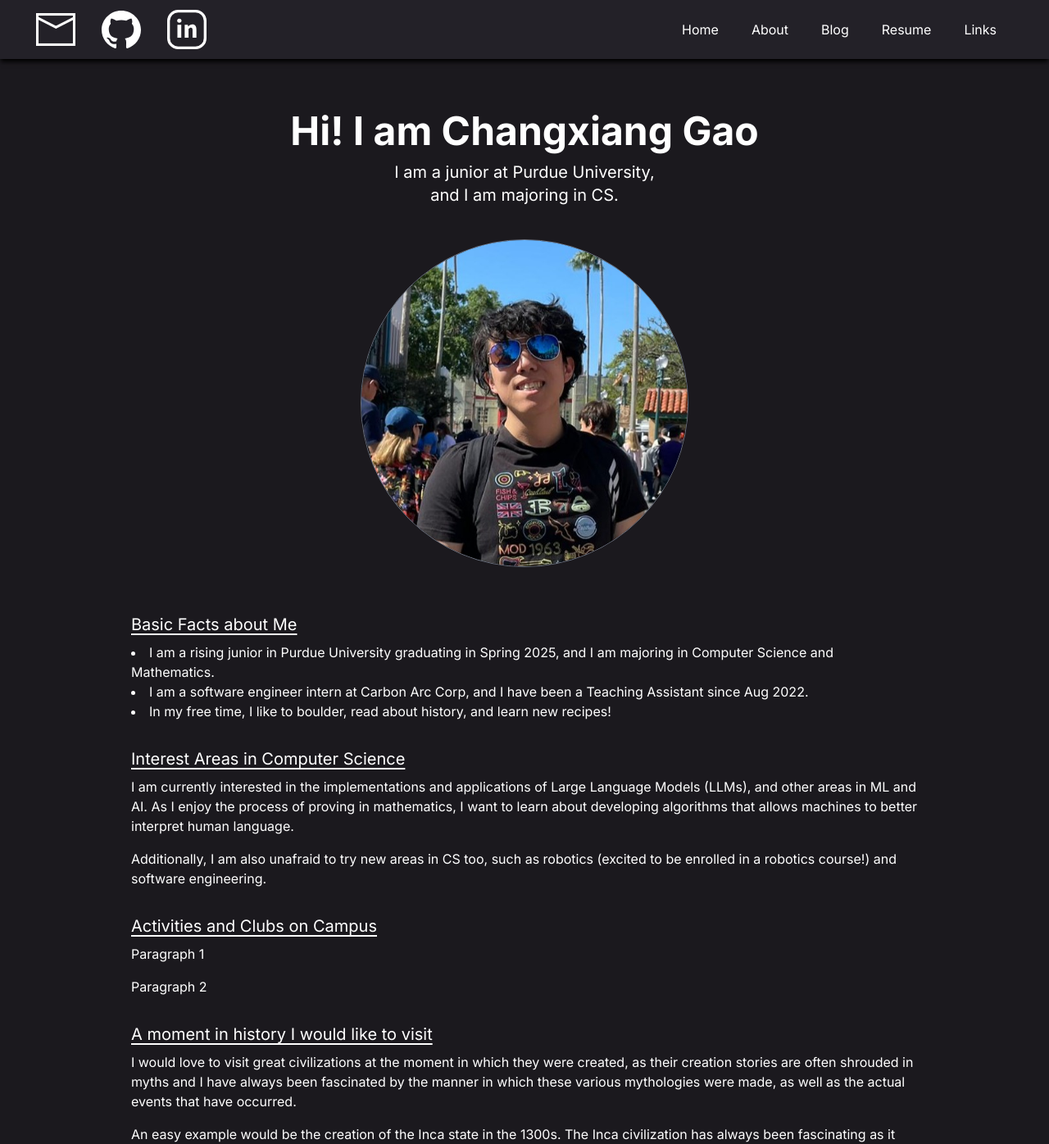
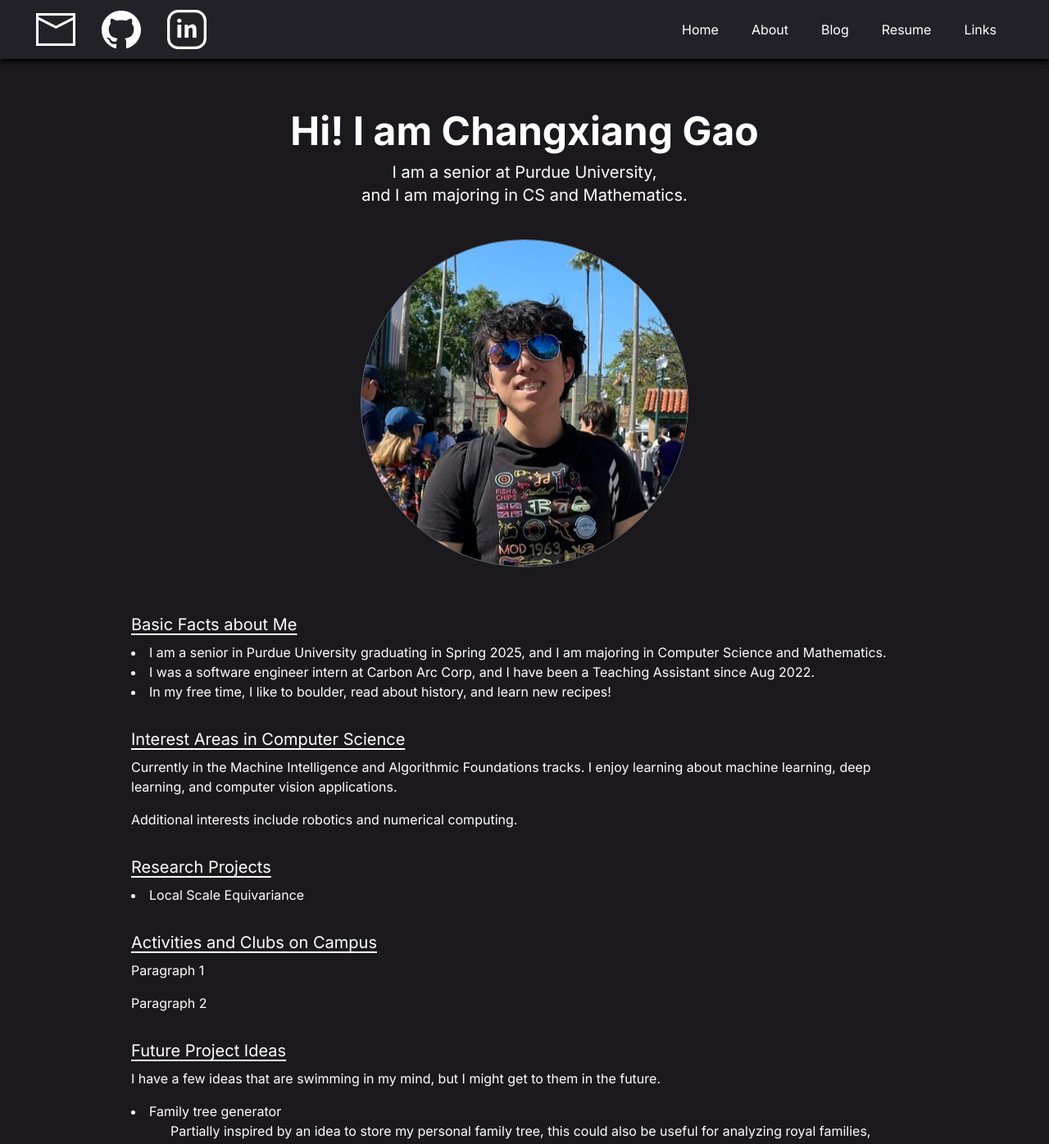
Before and after one commit to feindr54/feindr54.github.io, a Next.js app in the folder my-app/: page / in a window 1280 px wide. Shown: the top 1396 px of the page at 82% size. Built offline with nearby package versions, Linux system fonts and the light colour scheme.

Commit message:
Changed layout, and adding project section

```diff
--- /dev/null
+++ b/my-app/app/about/page.js
@@ -0,0 +1,21 @@
+import Image from 'next/image'
+import Link from 'next/link'
+import Section from '../../components/section'
+
+const PHOTO_SIZE = 200
+
+export default function About() {
+  return(
+    <div className="min-h-screen flex flex-col items-center">
+      <div className='p-10'>
+        <Image
+          src="/profile_pic_500px.jpg"
+          width={PHOTO_SIZE}
+          height={PHOTO_SIZE}
+          alt="my personal pic"
+          className='rounded-full border-solid border-gray-500 border'
+        />
+      </div>
+    </div>
+  )
+}
--- a/my-app/app/layout.js
+++ b/my-app/app/layout.js
@@ -14,7 +14,7 @@ export default function RootLayout({ children }) {
     <html lang="en">
       <body className={inter.className}>
         <Header />
-        {children}
+        <main>{children}</main>
       </body>
     </html>
   )
--- a/my-app/app/page.js
+++ b/my-app/app/page.js
@@ -6,11 +6,11 @@ const PHOTO_SIZE = 400
 
 export default function Home() {
   return (
-    <main className="min-h-screen flex flex-col items-center">
+    <div className="min-h-screen flex flex-col items-center">
       <div className='pt-[64px] text-center'>
         <h1 className='font-bold'>Hi! I am Changxiang Gao</h1>
-        <h3 className='pt-3'>I am a junior at Purdue University,</h3>
-        <h3>and I am majoring in CS.</h3>
+        <h3 className='pt-3'>I am a senior at Purdue University,</h3>
+        <h3>and I am majoring in CS and Mathematics.</h3>
       </div>
       <div className='p-10'>
         <Image
@@ -23,19 +23,24 @@ export default function Home() {
       </div>
       <Section title="Basic Facts about Me">
         <ul className='list-disc list-inside'>
-          <li>I am a rising junior in Purdue University graduating in Spring 2025, and I am majoring in Computer Science and Mathematics.</li>
-          <li>I am a software engineer intern at Carbon Arc Corp, and I have been a Teaching Assistant since Aug 2022.</li>
+          <li>I am a senior in Purdue University graduating in Spring 2025, and I am majoring in Computer Science and Mathematics.</li>
+          <li>I was a software engineer intern at Carbon Arc Corp, and I have been a Teaching Assistant since Aug 2022.</li>
           <li>In my free time, I like to boulder, read about history, and learn new recipes!</li>
         </ul>
       </Section>
       <Section title="Interest Areas in Computer Science">
         <p className=''>
-          I am currently interested in the implementations and applications of Large Language Models (LLMs), and other areas in ML and AI. As I enjoy the process of proving in mathematics, I want to learn about developing algorithms that allows machines to better
-          interpret human language.
+          Currently in the Machine Intelligence and Algorithmic Foundations tracks. I enjoy learning about machine learning, deep learning, and
+          computer vision applications.
         </p>
         <p className='mt-4'>
-          Additionally, I am also unafraid to try new areas in CS too, such as robotics (excited to be enrolled in a robotics course!) and software engineering.
+          Additional interests include robotics and numerical computing.
         </p>
+      </Section>
+      <Section title="Research Projects">
+        <ul className='list-disc list-inside'>
+          <li>Local Scale Equivariance</li>
+        </ul>
       </Section>
       <Section title="Activities and Clubs on Campus">
         <p className=''>
@@ -45,7 +50,7 @@ export default function Home() {
           Paragraph 2
         </p>
       </Section>
-      <Section title="A moment in history I would like to visit">
+      {/* <Section title="A moment in history I would like to visit">
         <p className=''>
           I would love to visit great civilizations at the moment in which they were created, as their creation stories are often shrouded in myths
           and I have always been fascinated by the manner in which these various mythologies were made, as well as the actual events that have
@@ -57,7 +62,7 @@ export default function Home() {
           to see how they were able to run the empire so successfully in the 1400s, as well as witnessing how the common people lived in a world so different
           from typical literature.
         </p>
-      </Section>
+      </Section> */}
       <Section title="Future Project Ideas">
         <p>
           I have a few ideas that are swimming in my mind, but I might get to them in the future.
@@ -79,6 +84,6 @@ export default function Home() {
           For more informal information about me, you can visit my <Link href='/about' className='text-blue-400 hover:underline'>About</Link> page.
         </p>
       </Section>
-    </main>
+    </div>
   )
 }
--- a/my-app/components/header.js
+++ b/my-app/components/header.js
@@ -10,7 +10,7 @@ export default function Header() {
     <header className='flex flex-row bg-[#232128] shadow-md shadow-black'>
       <div className='pl-8'>
         <ul className='flex flex-row items-center gap-8 m-3'>
-          <ImageLink src="/mail.svg" href='mailto:cxgao1729@gmail.com'/>
+          <ImageLink src="/mail.svg" href='mailto:gao654@purdue.com'/>
           <ImageLink src="/github.svg" href='https://www.github.com/feindr54'/>
           <ImageLink src="/linkedin.svg" href={'https://www.linkedin.com/in/changxiang-gao/'}/>
         </ul>
```
